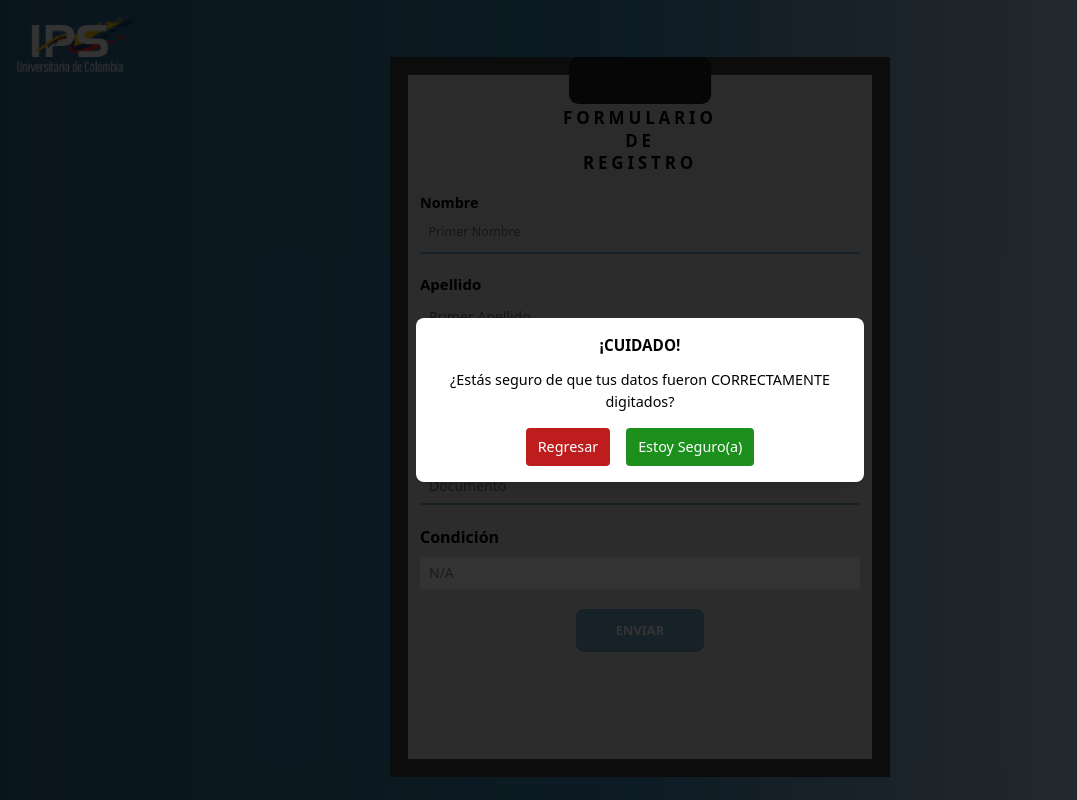
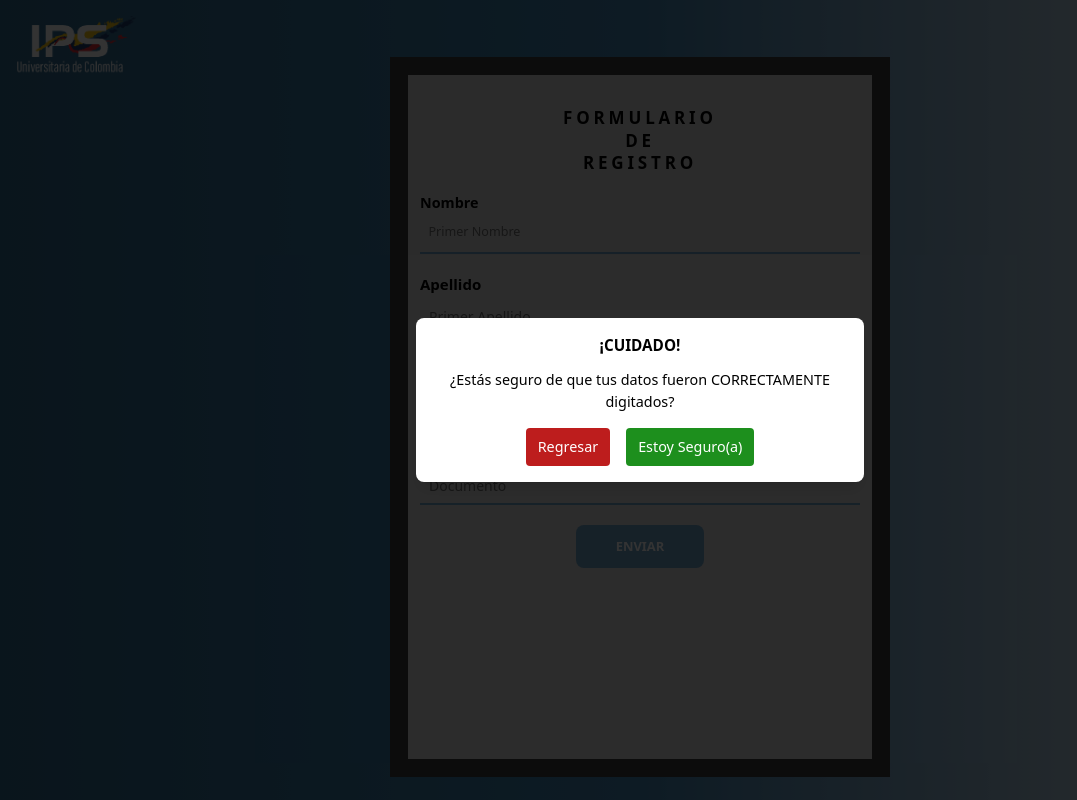
Before and after one commit to Albarracin-sg/frontend-ips, a React (Vite) app in the folder frontend/: page / in a window 1280 px wide. Both pictures are taken after a click on the button "ENVIAR". Shown: the whole page, without its empty margins (0-1077 px from the left). Built offline with nearby package versions, Linux system fonts and the light colour scheme.

Commit message:
craacion del componente modal e implentacion el el componente form, ademas de ello se limpio el codigo de form

```diff
--- a/frontend/src/components/qr_option/form.jsx
+++ b/frontend/src/components/qr_option/form.jsx
@@ -1,19 +1,11 @@
-    // Importa useState para manejar el estado del formulario y useNavigate para la redirección
 import { useState } from "react";
 import { useNavigate } from "react-router-dom";
+import Modal from "../ventanaModal/modal"; // Importa el modal
+import ipsLogo from "../../assets/ips.png"; // Importa el logo de la IPS
 
-    // Importa la imagen del logo de la IPS
-    import ipsLogo from "../../assets/ips.png";
+const Form = () => {
 
-    /**
-     * Componente funcional Form
-     * Este componente representa un formulario de registro con los campos:
-     * - Nombre
-     * - Documento
-     * - Condición
-     */
-    const Form = () => {
-        // Define el estado inicial del formulario con campos vacíos
+    // Estado para almacenar los valores del formulario
     const [values, setValues] = useState({
         name: "",
         lastname: "",
@@ -22,37 +14,27 @@
         condition: "",
     });
 
-        // Función para manejar los cambios en los campos del formulario
+    // Maneja los cambios en los campos de entrada del formulario
     const handleInputChange = (event) => {
-        // Desestructura el evento para obtener el nombre y el valor del campo
         const { name, value } = event.target;
-        // Actualiza el estado del formulario
         setValues({
-            // Mantiene los valores anteriores del estado
         ...values,
-            // Actualiza el valor del campo que ha cambiado
         [name]: value,
         });
     };
 
-        const navigate = useNavigate(); // Permite la navegación entre rutas
+    const navigate = useNavigate(); // Hook para la navegación entre páginas
+    const [isOpen, setIsOpen] = useState(false); // Estado para controlar la apertura del modal
 
-        const handleSubmit = (event) => {
-        event.preventDefault(); // Evita que la página se recargue
-        console.log(values); // Muestra los datos en la consola
-        };
-
-        // Ventana modal para confirmar el envío del formulario
-        const [isOpen, setIsOpen] = useState(false);
-
-        const handleSubmitModal = (event) => {
-        event.preventDefault(); // Evita que la página se recargue
-        navigate("/ticket"); // Redirige a la ruta "/ticket"
+    // Maneja la confirmación del modal y redirige a la página de ticket
+    const handleSubmitModal = () => {
+        navigate("/ticket");
     };
 
     return (
         <div className="relative h-screen w-screen bg-gradient-to-l from-[#E1EAF0] via-[#4187B5] to-[#2F688D] overflow-hidden">
-            {/* Logo container */}
+
+            {/* Logo de la IPS en la parte superior izquierda */}
             <div className="absolute top-0 left-0 m-2 sm:m-4">
                 <img
                 src={ipsLogo}
@@ -61,34 +43,14 @@
                 />
             </div>
 
-            {/* Form container */}
-            <form
-            className="bg-[#d9d9d9] border-[15px] sm:border-[18.9px] border-[#3c3c3c] p-3 sm:p-4.725
-            w-[95%] sm:w-[85.05%] max-w-[500px] h-[90vh] overflow-y-auto
-            mx-auto mt-[50px] sm:mt-[56.7px] mb-[20px] sm:mb-[28.35px] rounded-[0]"
-            onSubmit={handleSubmit}
-            >
-            {/* Black decoration container */}
-            <div
-                className="absolute w-[120px] h-[40px] sm:w-[141.75px] sm:h-[47.25px]
-            left-1/2 top-[15px] sm:top-[18.9px] mt-[30px] sm:mt-[37.8px]
-            bg-[#1E1E1E] rounded-[8px] sm:rounded-[9.45px] -translate-x-1/2"
-            ></div>
+        {/* Formulario de registro */}
+        <form className="bg-[#d9d9d9] border-[15px] sm:border-[18.9px] border-[#3c3c3c] p-3 sm:p-4.725 w-[95%] sm:w-[85.05%] max-w-[500px] h-[90vh] overflow-y-auto mx-auto mt-[50px] sm:mt-[56.7px] mb-[20px] sm:mb-[28.35px] rounded-[0]">
 
-            {/* Form title - 5% larger for sm */}
-            <h1 className="text-center text-[15.2px] sm:text-[17px] mb-[10px] sm:mb-[14.46px] mt-[30px] sm:mt-[20px] font-extrabold leading-[19px] sm:leading-[22.89px] tracking-[2.85px] sm:tracking-[3.81px] whitespace-pre-line">
-                FORMULARIO {"\n"}DE{"\n"} REGISTRO
-            </h1>
+            {/* Título del formulario */}
+            <h1 className="text-center text-[15.2px] sm:text-[17px] mb-[10px] sm:mb-[14.46px] mt-[30px] sm:mt-[20px] font-extrabold leading-[19px] sm:leading-[22.89px] tracking-[2.85px] sm:tracking-[3.81px] whitespace-pre-line">FORMULARIO {"\n"}DE{"\n"} REGISTRO</h1>
 
-            {/* Form inputs - make them responsive */}
-            {/* Labels - 5% larger for sm */}
-            <label
-                htmlFor="name"
-                className="font-bold text-[13.3px] sm:text-[14.36px]"
-            >
-                Nombre
-            </label>
-            {/* Inputs - 5% larger for sm */}
+            {/* Campo de entrada para el nombre */}
+            <label htmlFor="name" className="font-bold text-[13.3px] sm:text-[14.36px]"> Nombre </label>
             <input
                 type="text"
                 name="name"
@@ -96,120 +58,55 @@
                 onChange={handleInputChange}
                 placeholder="Primer Nombre"
             />
-            <label htmlFor="name" className="font-bold text-[14px] sm:text-[15px]">
-                Apellido
-            </label>
+
+            {/* Campo de entrada para el apellido */}
+            <label htmlFor="lastname" className="font-bold text-[14px] sm:text-[15px]"> Apellido </label>
             <input
                 type="text"
                 name="lastname"
-                className="text-[13px] sm:text-[14px] w-full box-border p-[8px] sm:p-[10px_9px]
-                mb-[15px] sm:mb-[20px] bg-none border-b-[2px] sm:border-b-[2.175px] border-b-[#6EA3C7]"
+                className="text-[13px] sm:text-[14px] w-full box-border p-[8px] sm:p-[10px_9px] mb-[15px] sm:mb-[20px] bg-none border-b-[2px] sm:border-b-[2.175px] border-b-[#6EA3C7]"
                 onChange={handleInputChange}
                 placeholder="Primer Apellido"
             />
 
-            {/* Campo para el TIPO DE DOCUMENTO */}
-            <label
-                htmlFor="typeDocument"
-                className="font-bold text-[14px] sm:text-[16px]"
-            >
-                Tipo de Documento
-            </label>
+            {/* Campo de selección para el tipo de documento */}
+            <label htmlFor="typeDocument" className="font-bold text-[14px] sm:text-[16px]"> Tipo de Documento </label>
             <input
                 list="typeDocument"
                 name="typeDocument"
-                className="text-[13px] sm:text-[14px] w-full box-border bg-[#fff] p-[4px] sm:p-[5.78px_9px]
-                mb-[15px] sm:mb-[20px] mt-[5px] sm:mt-[7.225px]"
+                className="text-[13px] sm:text-[14px] w-full box-border bg-[#fff] p-[4px] sm:p-[5.78px_9px] mb-[15px] sm:mb-[20px] mt-[5px] sm:mt-[7.225px]"
                 onChange={handleInputChange}
                 placeholder="C.C"
             />
-            {/* Lista de opciones para el tipo de documento */}
             <datalist id="typeDocument">
-                <option value="Cédula de ciudadania"></option>
-                <option value="Pasaporte "></option>
+                <option value="Cédula de ciudadanía"></option>
+                <option value="Pasaporte"></option>
                 <option value="Tarjeta de identidad"></option>
-                <option value="Cédula de extranjeria"></option>
+                <option value="Cédula de extranjería"></option>
                 <option value="Registro civil"></option>
                 <option value="Permiso especial de permanencia"></option>
             </datalist>
-            {/* Campo para el documento */}
-            <label
-                htmlFor="document"
-                className="font-bold text-[14px] sm:text-[16px]"
-            >
-                Documento
-            </label>
+
+            {/* Campo de entrada para el número de documento */}
+            <label htmlFor="document" className="font-bold text-[14px] sm:text-[16px]"> Documento </label>
             <input
                 type="number"
                 name="document"
-                className="text-[13px] sm:text-[14px] w-full box-border p-[6px] sm:p-[7.65px_9px]
-                mb-[15px] sm:mb-[20px] bg-none border-b-[2px] sm:border-b-[2.175px] border-b-[#6EA3C7]"
+                className="text-[13px] sm:text-[14px] w-full box-border p-[6px] sm:p-[7.65px_9px] mb-[15px] sm:mb-[20px] bg-none border-b-[2px] sm:border-b-[2.175px] border-b-[#6EA3C7]"
                 onChange={handleInputChange}
                 placeholder="Documento"
             />
-            {/* Campo para la condición con una lista de opciones */}
-            <label
-                htmlFor="condition"
-                className="font-bold text-[14px] sm:text-[16px]"
-            >
-                Condición
-            </label>
-            <input
-                list="conditions"
-                name="condition"
-                className="text-[13px] sm:text-[14px] w-full box-border bg-[#fff] p-[4px] sm:p-[5.78px_9px]
-                mb-[15px] sm:mb-[20px] mt-[5px] sm:mt-[7.225px]"
-                onChange={handleInputChange}
-                placeholder="N/A"
-            />
-            {/* Lista de opciones para la condición */}
-            <datalist id="conditions">
-                <option value="No aplica"></option>
-                <option value="Adulto mayor"></option>
-                <option value="Mujer Embarazada / Con niños en Brazos"></option>
-                <option value="Condición de Discapacidad"></option>
-            </datalist>
-            {/* Botón de envío del formulario */}
-            {/* Submit button - 5% larger for sm */}
+
+            {/* Botón para abrir el modal */}
             <button
                 onClick={() => setIsOpen(true)}
-                type="submit"
-                className="bg-[#6EA3C7] font-bold w-[108px] sm:w-[127.575px] h-[36px] sm:h-[42.525px]
-        text-[11.97px] sm:text-[12.93px] text-white py-[1.8px] sm:py-[1.85px] mt-0
-        rounded-lg hover:bg-[#3c3c3c] transition-colors mx-auto block"
-            >
-                ENVIAR
-            </button>
+                type="button"
+                className="bg-[#6EA3C7] font-bold w-[108px] sm:w-[127.575px] h-[36px] sm:h-[42.525px] text-[11.97px] sm:text-[12.93px] text-white py-[1.8px] sm:py-[1.85px] mt-0 rounded-lg hover:bg-[#3c3c3c] transition-colors mx-auto block"
+            >ENVIAR</button>
         </form>
-            {/* Ventana modal de advertencia */}
-            {isOpen && (
-            <div className="fixed inset-0 flex items-center justify-center bg-[#000c] bg-opacity-50 p-4">
-                <div className="bg-white p-4 sm:p-5.67 rounded-lg shadow-lg w-[90%] sm:w-90.72 max-w-md">
-                {/* Modal text - 5% larger for sm */}
-                <h2 className="text-base sm:text-[15.26px] text-center font-bold mb-3 sm:mb-3.78">
-                    ¡CUIDADO!
-                </h2>
-                <p className="text-center text-[13.3px] sm:text-[14.36px]">
-                    ¿Estás seguro de que tus datos fueron CORRECTAMENTE digitados?
-                </p>
-                <div className="flex flex-col sm:flex-row justify-center gap-2 sm:gap-4 mt-4">
-                    {/* Modal buttons - 5% larger for sm */}
-                    <button
-                    onClick={() => setIsOpen(false)}
-                    className="bg-[#bd1d1d] text-white px-3 sm:px-3.78 py-2 rounded text-[13.3px] sm:text-[14.36px]"
-                    >
-                    Regresar
-                    </button>
-                    <button
-                    onClick={handleSubmitModal}
-                    className="bg-[#1d8f1d] text-white px-3 sm:px-3.78 py-2 rounded text-[13.3px] sm:text-[14.36px]"
-                    >
-                    Estoy Seguro(a)
-                    </button>
-                </div>
-                </div>
-            </div>
-            )}
+
+        {/* Modal de confirmación */}
+        <Modal isOpen={isOpen} onClose={() => setIsOpen(false)} onConfirm={handleSubmitModal} />
         </div>
     );
 };
--- a/frontend/src/components/ventanaModal/modal.jsx
+++ b/frontend/src/components/ventanaModal/modal.jsx
@@ -0,0 +1,47 @@
+import React from "react";
+
+// Componente Modal que recibe tres props:
+// - isOpen: determina si el modal se muestra o no.
+// - onClose: funcion para cerrar el modal.
+// - onConfirm: funcion a ejecutar cuando el usuario confirma la accion.
+
+const Modal = ({ isOpen, onClose, onConfirm }) => {
+  if (!isOpen) return null; // No renderiza el modal si isOpen es false
+
+    return (
+        <div className="fixed inset-0 flex items-center justify-center bg-[#000c] bg-opacity-50 p-4">
+         {/* Contenedor del modal */}
+            <div className="bg-white p-4 sm:p-5.67 rounded-lg shadow-lg w-[90%] sm:w-90.72 max-w-md">
+
+                {/* Titulo del modal */}
+                <h2 className="text-base sm:text-[15.26px] text-center font-bold mb-3 sm:mb-3.78">
+                    ¡CUIDADO!
+                </h2>
+
+                {/* Mensaje de confirmacion */}
+                <p className="text-center text-[13.3px] sm:text-[14.36px]">
+                    ¿Estás seguro de que tus datos fueron CORRECTAMENTE digitados?
+                </p>
+
+                    {/* Botones de accion */}
+                    <div className="flex flex-col sm:flex-row justify-center gap-2 sm:gap-4 mt-4">
+                        {/* Botón para cerrar el modal y corregir datos */}
+                        <button
+                            onClick={onClose}
+                            className="bg-[#bd1d1d] text-white px-3 sm:px-3.78 py-2 rounded text-[13.3px] sm:text-[14.36px]">
+                            Regresar
+                        </button>
+
+                        {/* Botón para confirmar la accion */}
+                        <button
+                            onClick={onConfirm}
+                            className="bg-[#1d8f1d] text-white px-3 sm:px-3.78 py-2 rounded text-[13.3px] sm:text-[14.36px]">
+                            Estoy Seguro(a)
+                        </button>
+                    </div>
+            </div>
+        </div>
+    );
+};
+
+export default Modal;
```
Lines whose indentation alone changed are shown as unchanged.
